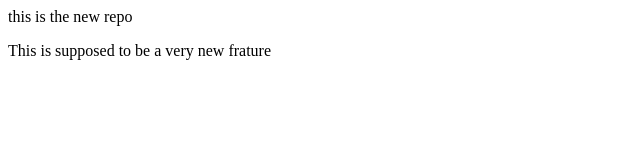
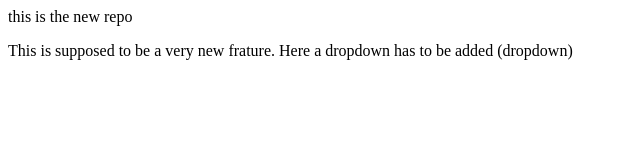
Before and after one commit to abdulrehmanusafzai/LocalRepo, a plain HTML site: page index.html in a window 1280 px wide. Shown: the whole page, without its empty margins (0-640 px from the left). Drawn offline with Linux system fonts and the light colour scheme.

```diff
--- a/index.html
+++ b/index.html
@@ -1,2 +1,2 @@
 <p>this is the new repo</p>
-<p>This is supposed to be a very new frature</p>
+<p>This is supposed to be a very new frature. Here a dropdown has to be added (dropdown)</p>
```
